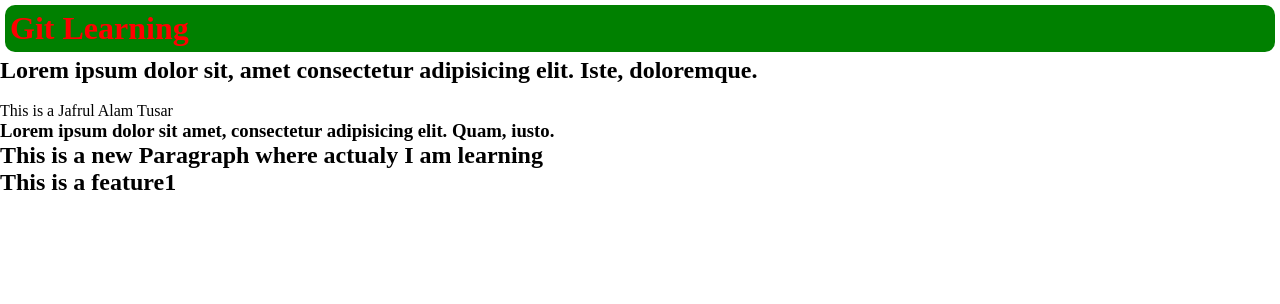
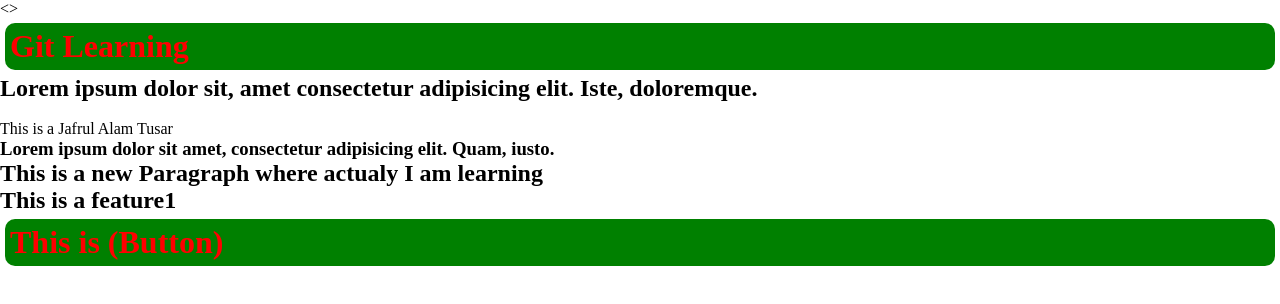
Before and after one commit to jafrul55/Git-Learning, a plain HTML site: page index.html in a window 1280 px wide. Drawn offline with Linux system fonts and the light colour scheme.

Commit message:
commit done

```diff
--- a/index.html
+++ b/index.html
@@ -6,7 +6,7 @@
     <title>Git Learning</title>
     <link rel="stylesheet" href="style.css" />
   </head>
-  <body>
+  <>
     <h1>Git Learning</h1>
     <h2>
       Lorem ipsum dolor sit, amet consectetur adipisicing elit. Iste,
@@ -19,5 +19,6 @@
     </h3>
     <h2>This is a new Paragraph where actualy I am learning</h2>
     <h2>This is a feature1</h2>
+    <h1>This is (Button)</h1>
   </body>
 </html>
```
